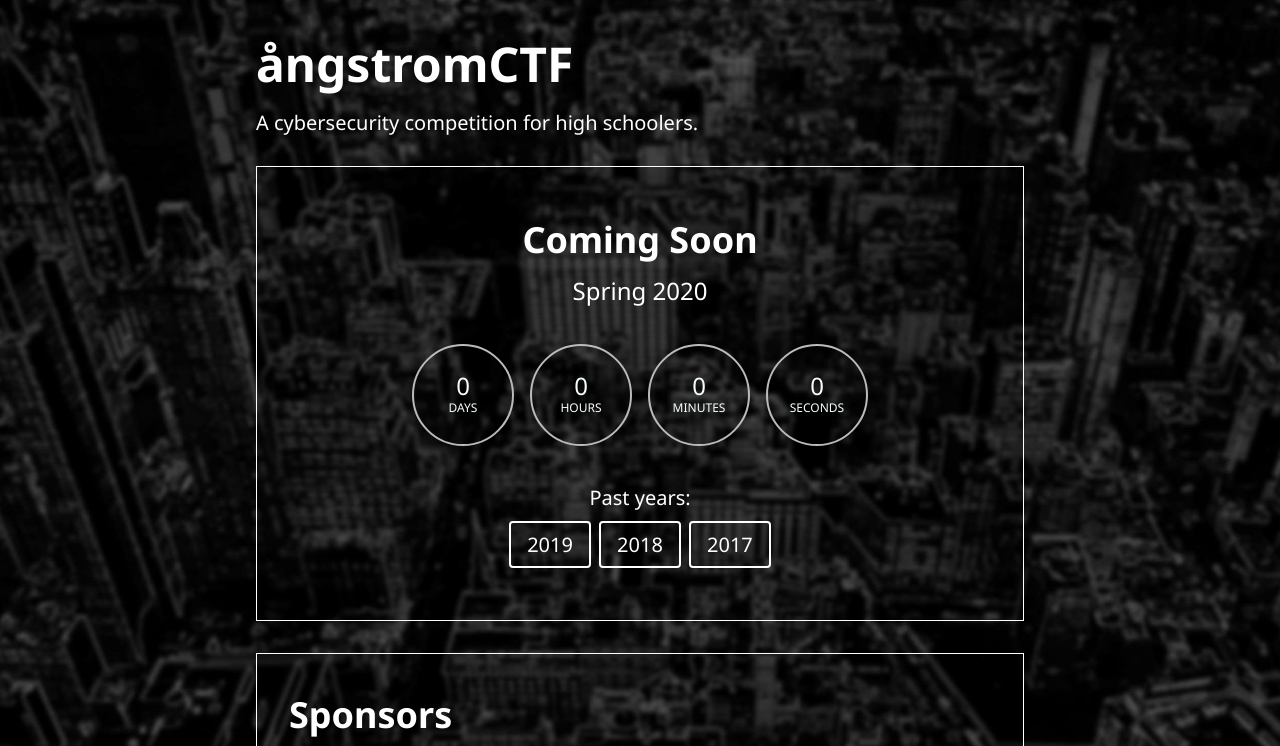
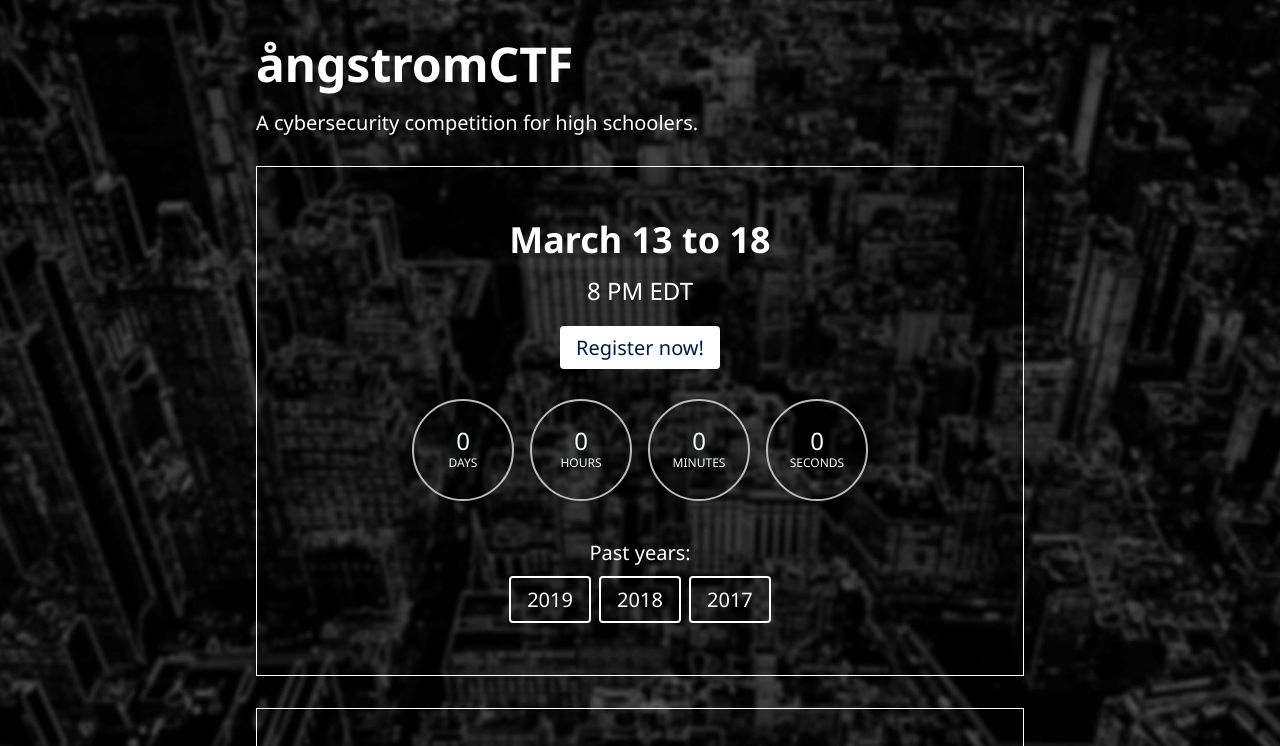
Before and after one commit to blairsec/angstromctf-splash, a plain HTML site: page index.html in a window 1280 px wide. Shown: the top 746 px of the page. Drawn offline with nearby package versions, Linux system fonts and the light colour scheme.

Commit message:
register now

```diff
--- a/index.html
+++ b/index.html
@@ -13,10 +13,10 @@
 		<p class="f4 white center mw7">A cybersecurity competition for high schoolers.</p>
 		<div class="ba pb4 pt3 center mw7 white mv4">
 			<div class="tc mv4">
-				<h3 class="f2 mb3">Coming Soon</h3>
-				<div class="f3">Spring 2020</div>
+				<h3 class="f2 mb3">March 13 to 18</h3>
+				<div class="f3">8 PM EDT</div>
 			</div>
-			<!--<div class="center tc"><a class="f4 navy bg-white no-underline dim br2 pv2 ph3" href="https://2019.angstromctf.com">Register now!</a></div>-->
+			<div class="center tc"><a class="f4 navy bg-white no-underline dim br2 pv2 ph3" href="https://2020.angstromctf.com">Register now!</a></div>
 			<div id="timer" class="flex flex-wrap justify-center ph4 mv4">
 				<div class="flex">
 					<svg class="pa1">
```
